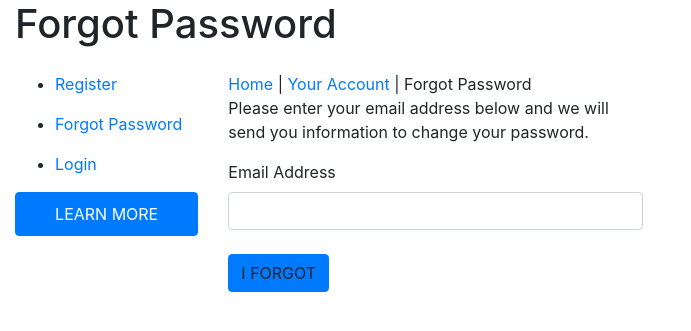
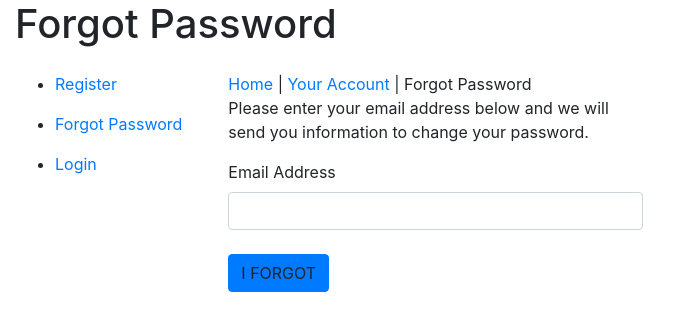
Before and after one commit to testorfortesting/Website, a Django app: page /forgetpassword in a window 1280 px wide. Shown: the part 70-401 px from the top of the page, without its empty margins (0-691 px from the left). Run offline with Django 3.2, Linux system fonts and the light colour scheme; some libraries are stand-ins or nearby versions.

Commit message:
Done Commit

```diff
--- a/templates/about.html
+++ b/templates/about.html
@@ -6,6 +6,6 @@
     <p>We are the Student of Modern College Shivajinagar, Who had made this site from the help of Django Framework.</p>
     <p>This site will help us to get the students result.</p>
     <p>Visit Again for any Query </p>
-    <u><a href="contact/">Click Here</a></u>
+    <u><a href="/contact">Click Here</a></u>
 </center>
 {% endblock body %}
--- a/templates/forgetpassword.html
+++ b/templates/forgetpassword.html
@@ -1,4 +1,5 @@
-{% extends 'base.html' %} {% block title%} Service {% endblock title %}{% block body %}
+{% extends 'base.html' %} {% block title%} Service {% endblock title %}{% block body%}
+
 <div id="highlighted" class="hl-basic hidden-xs">
     <div class="container-fluid">
         <div class="row">
@@ -31,9 +32,6 @@
                             </li>
                         </ul>
                     </div>
-                    <div class="item item-nopad item-noborder item-gold">
-                        <a style="padding: 5% 0px;" href="" class="btn btn-primary btn-block" role="button">LEARN MORE</a>
-                    </div>
                 </div>
             </div>
 
@@ -59,4 +57,6 @@
         </div>
     </div>
 </div>
+
+
 {% endblock body %}
```
